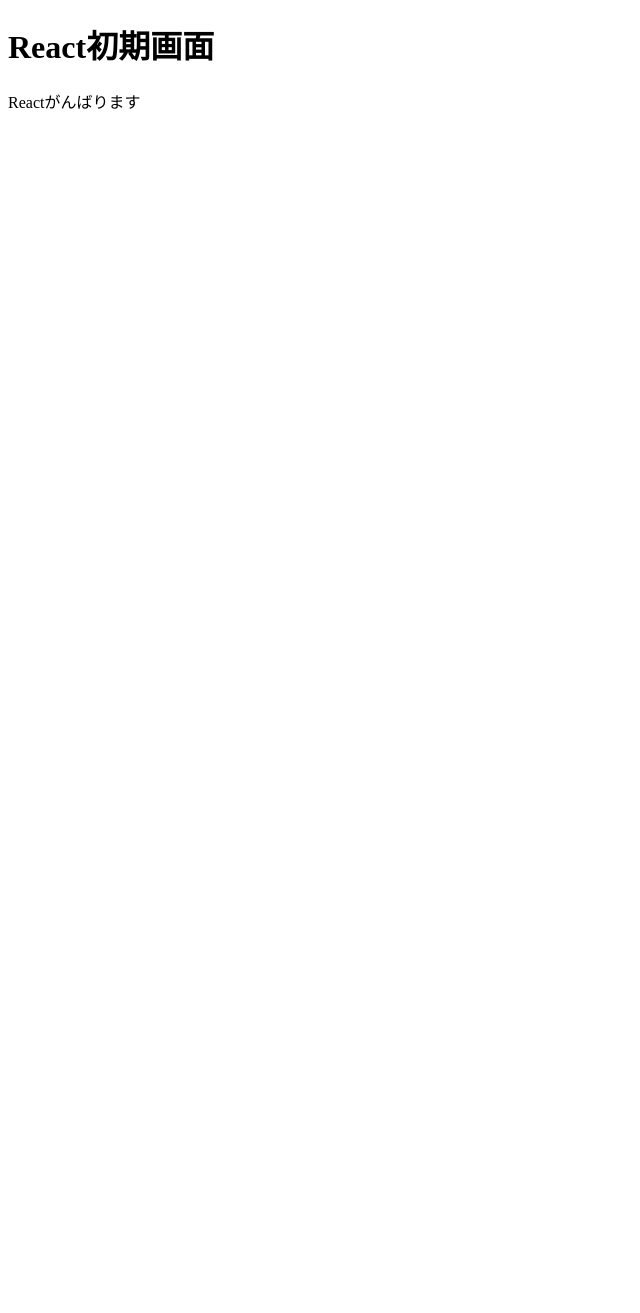
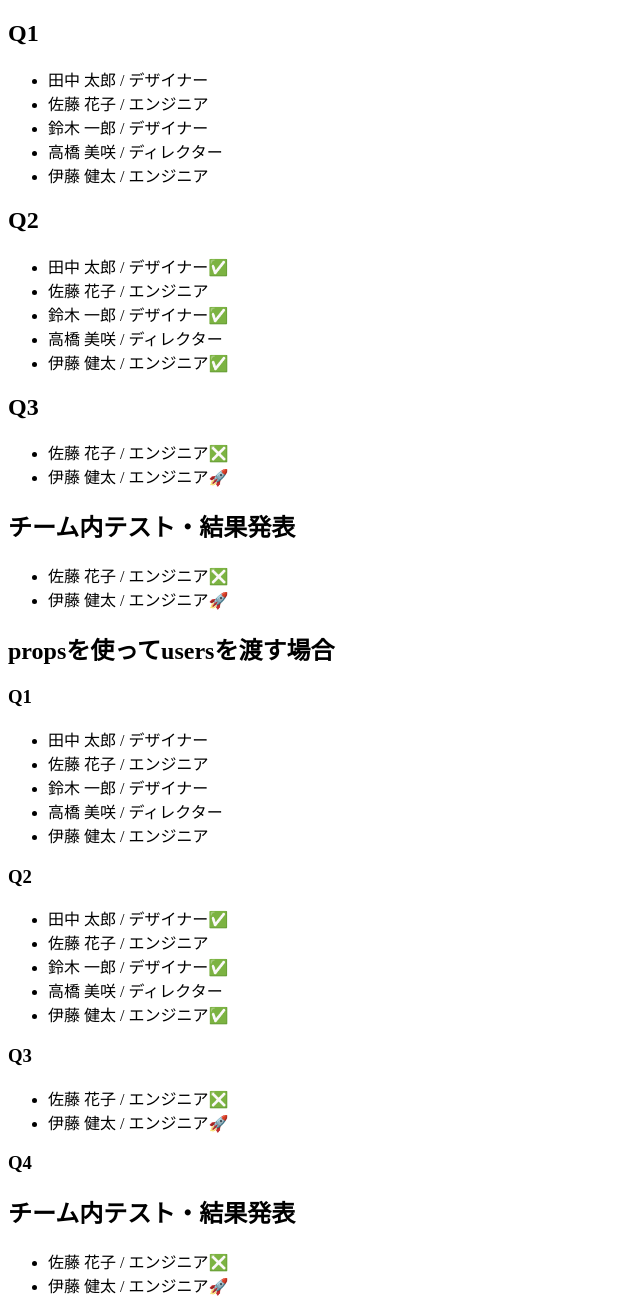
Before and after one commit to studio02-sannomiya/vite-study, a React (Vite) app: page / in a window 1280 px wide. Shown: the whole page, without its empty margins (0-640 px from the left). Before the commit the page ends 800 px from the top, so only its background shows below. Built offline with nearby package versions, Linux system fonts and the light colour scheme.

Commit message:
問題の解答

```diff
--- a/src/App.jsx
+++ b/src/App.jsx
@@ -1,4 +1,12 @@
 import './App.css'
+import Question01 from './components/Question1'
+import Question01Props from './components/Question1Props'
+import Question02 from './components/Question2'
+import Question02Props from './components/Question2Props'
+import Question03 from './components/Question3'
+import Question03Props from './components/Question3Props'
+import UserSection from './components/UserSection'
+import { users } from './components/users'
 
 // Reactで扱うコンポーネント（関数）の名前はパスカルケース
 // パスカルケースというのは頭文字が大文字で書く書き方
@@ -8,8 +16,40 @@ function App() {
 
   return (
     <>
-      <h1>React初期画面</h1>
-      <p>Reactがんばります</p>
+      <section>
+        <h2>Q1</h2>
+        <Question01 />
+
+      </section>
+
+      <section>
+        <h2>Q2</h2>
+        <Question02 />
+      </section>
+
+      <section>
+        <h2>Q3</h2>
+        <Question03 />
+      </section>
+
+      <UserSection>
+        <Question03 />
+      </UserSection>
+
+      <section>
+        <h2>propsを使ってusersを渡す場合</h2>
+        <h3>Q1</h3>
+        <Question01Props users={users} />
+        <h3>Q2</h3>
+        <Question02Props users={users} />
+        <h3>Q3</h3>
+        <Question03Props users={users} />
+        <h3>Q4</h3>
+        <UserSection>
+          <Question03Props users={users} />
+        </UserSection>
+
+      </section>
     </>
   )
 }
--- /dev/null
+++ b/src/components/Question1.jsx
@@ -0,0 +1,16 @@
+import { users } from "./users.js"
+
+export default function Question01() {
+    return (
+        <>
+            <ul>
+                {users.map((v) => {
+                    return (<li key={v.id}>{v.name} / {v.job}</li>)
+                })}
+
+                {/* 1行で書けば、returnや{}も省略できます */}
+                {/* {users.map(v => <li key={v.id}>{v.name} / {v.job}</li>)} */}
+            </ul>
+        </>
+    )
+}
--- /dev/null
+++ b/src/components/Question1Props.jsx
@@ -0,0 +1,11 @@
+export default function Question01Props({ users }) {
+    return (
+        <>
+            <ul>
+                {users.map((v) => {
+                    return (<li key={v.id}>{v.name} / {v.job}</li>)
+                })}
+            </ul>
+        </>
+    )
+}
--- /dev/null
+++ b/src/components/Question2.jsx
@@ -0,0 +1,16 @@
+import { users } from "./users.js"
+
+export default function Question02() {
+    return (
+        <>
+            <ul>
+                {users.map((v) => {
+                    return (<li key={v.id}>
+                        {v.name} / {v.job}
+                        {v.Passed && '✅'}
+                    </li>)
+                })}
+            </ul>
+        </>
+    )
+}
--- /dev/null
+++ b/src/components/Question2Props.jsx
@@ -0,0 +1,14 @@
+export default function Question02Props({ users }) {
+    return (
+        <>
+            <ul>
+                {users.map((v) => {
+                    return (<li key={v.id}>
+                        {v.name} / {v.job}
+                        {v.Passed && '✅'}
+                    </li>)
+                })}
+            </ul>
+        </>
+    )
+}
--- /dev/null
+++ b/src/components/Question3.jsx
@@ -0,0 +1,20 @@
+import { users } from "./users.js"
+
+export default function Question03() {
+    const engineers = users.filter((v) => {
+        return v.job === "エンジニア"
+    });
+
+    return (
+        <>
+            <ul>
+                {engineers.map((v) => {
+                    return (<li key={v.id}>
+                        {v.name} / {v.job}
+                        {v.Passed ? '🚀' : '❎'}
+                    </li>)
+                })}
+            </ul>
+        </>
+    )
+}
--- /dev/null
+++ b/src/components/Question3Props.jsx
@@ -0,0 +1,18 @@
+export default function Question03Props({ users }) {
+    const engineers = users.filter((v) => {
+        return v.job === "エンジニア"
+    });
+
+    return (
+        <>
+            <ul>
+                {engineers.map((v) => {
+                    return (<li key={v.id}>
+                        {v.name} / {v.job}
+                        {v.Passed ? '🚀' : '❎'}
+                    </li>)
+                })}
+            </ul>
+        </>
+    )
+}
--- /dev/null
+++ b/src/components/UserSection.jsx
@@ -0,0 +1,10 @@
+export default function UserSection({ children }) {
+    return (
+        <>
+            <section>
+                <h2>チーム内テスト・結果発表</h2>
+                {children}
+            </section>
+        </>
+    )
+}
--- /dev/null
+++ b/src/components/users.js
@@ -0,0 +1,7 @@
+export const users = [
+    { id: 1, name: "田中 太郎", job: "デザイナー", Passed: true },
+    { id: 2, name: "佐藤 花子", job: "エンジニア", Passed: false },
+    { id: 3, name: "鈴木 一郎", job: "デザイナー", Passed: true },
+    { id: 4, name: "高橋 美咲", job: "ディレクター", Passed: false },
+    { id: 5, name: "伊藤 健太", job: "エンジニア", Passed: true },
+];
```
